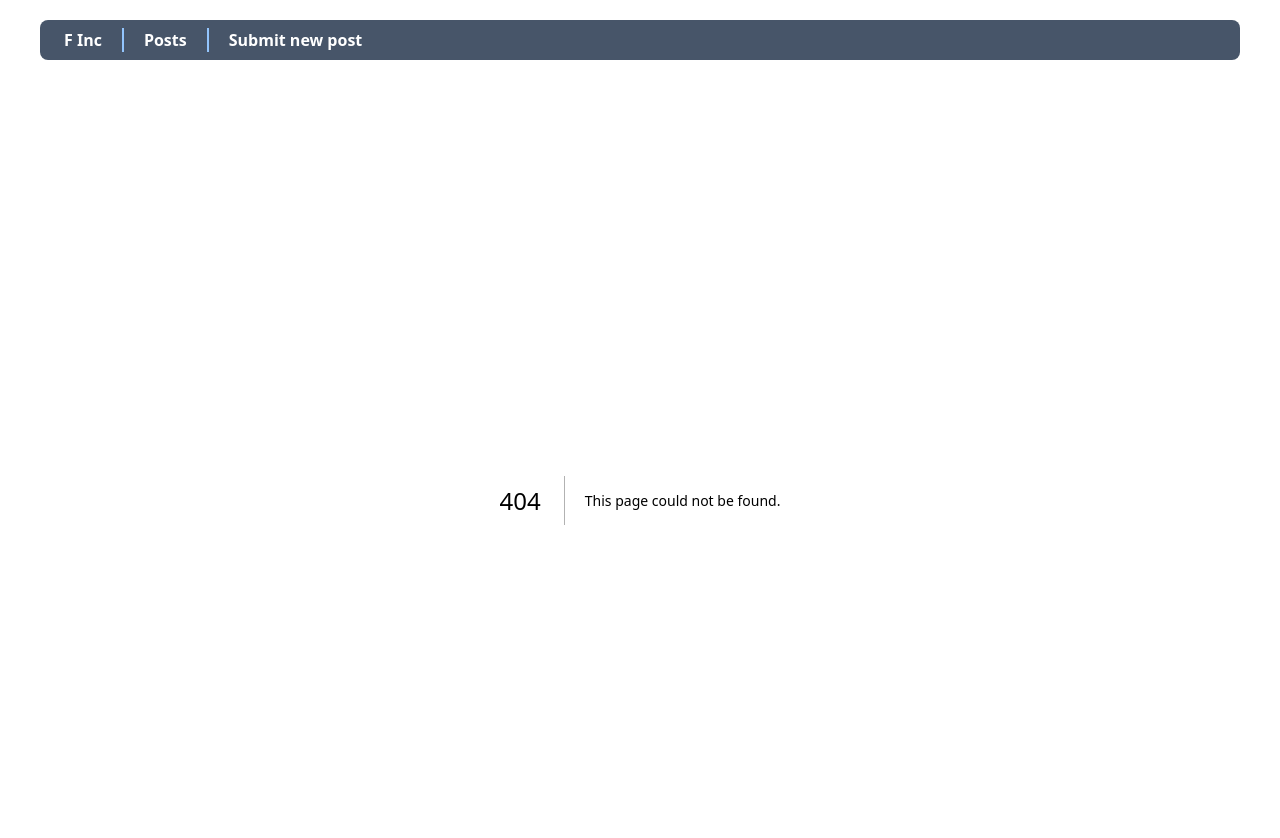
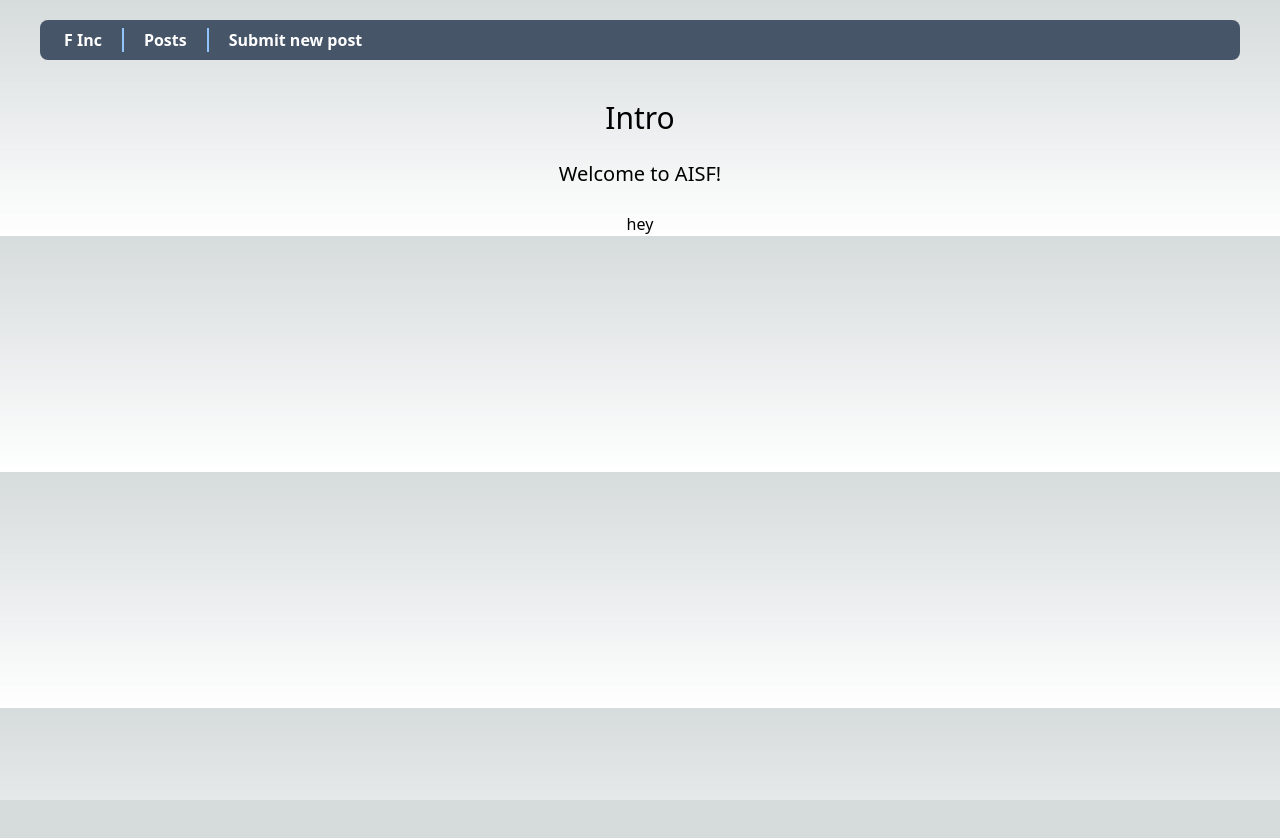
Before and after one commit to 0w9/AISF, a Next.js app in the folder blog/: page /posts/index in a window 1280 px wide. Before the commit this address had no page. Shown: the top 838 px of the page. After the commit the page ends 800 px from the top, so only its background shows below. Built offline with nearby package versions, Linux system fonts and the light colour scheme.

Commit message:
Fixing path

```diff
--- a/blog/app/page.js
+++ b/blog/app/page.js
@@ -1,5 +1,5 @@
 import Image from "next/image";
 
 export default function Home() {
-  return <a>hi</a>;
+  return <></>;
 }
--- /dev/null
+++ b/blog/app/posts/[slug]/page.js
@@ -0,0 +1,60 @@
+import fs from "fs";
+import Markdown from "markdown-to-jsx";
+import matter from "gray-matter";
+//const e = require("../../../posts")
+
+const getPostMetadata = () => {
+  const folder = "../../../";
+  const files = fs.readdirSync(folder);
+  const markdownPosts = files.filter((file) => file.endsWith(".md"));
+  const slugs = markdownPosts.map((file) => file.replace(".md", ""));
+
+  const posts = markdownPosts.map((fileName) => {
+    const fileContents = fs.readFileSync(`${folder}/${fileName}`, "utf-8");
+    const matterResult = matter(fileContents);
+
+    return {
+      title: matterResult.data.title,
+      subtitle: matterResult.data.subtitle,
+      slug: fileName.replace(".md", ""),
+    };
+  });
+
+  return posts;
+};
+
+const getPostContent = (slug) => {
+  const folder = "posts/";
+  const file = `${folder}${slug}.md`;
+  const content = fs.readFileSync(file, "utf8");
+  const matterResult = matter(content);
+  return matterResult;
+};
+
+export const generateStaticParams = async () => {
+  const posts = getPostMetadata();
+  return posts.map((post) => ({
+    slug: post.slug,
+  }));
+};
+
+const PostPage = (props) => {
+  const slug = props.params.slug;
+  const post = getPostContent(slug);
+  return (
+    <div className="">
+      <p className="text-3xl text-center">{post.data.title}</p>
+
+      <br />
+      <p className="text-xl text-center">{post.data.subtitle}</p>
+
+      <br />
+
+      <article className="flex prose justify-center">
+        <Markdown>{post.content}</Markdown>
+      </article>
+    </div>
+  );
+};
+
+export default PostPage;
--- a/blog/package.json
+++ b/blog/package.json
@@ -13,6 +13,7 @@
     "eslint": "8.43.0",
     "eslint-config-next": "13.4.6",
     "gray-matter": "^4.0.3",
+    "markdown-to-jsx": "^7.2.1",
     "next": "13.4.6",
     "postcss": "8.4.24",
     "react": "18.2.0",
```
Also changed, not shown: 1 other file (tests, documents, lock files or other folders).
